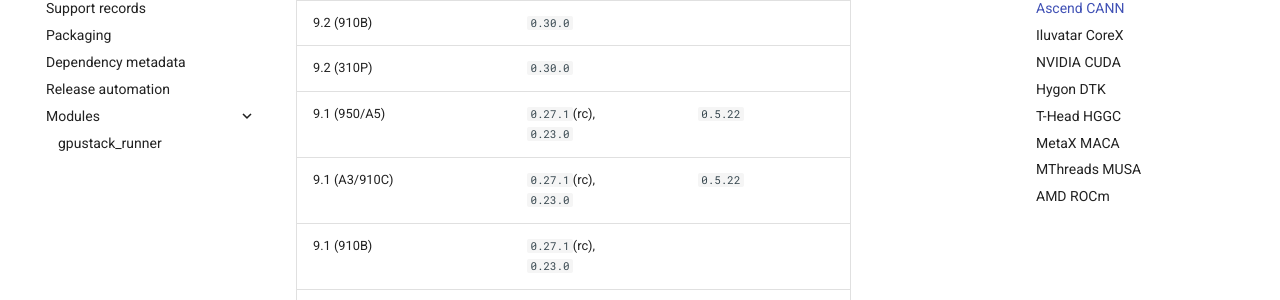
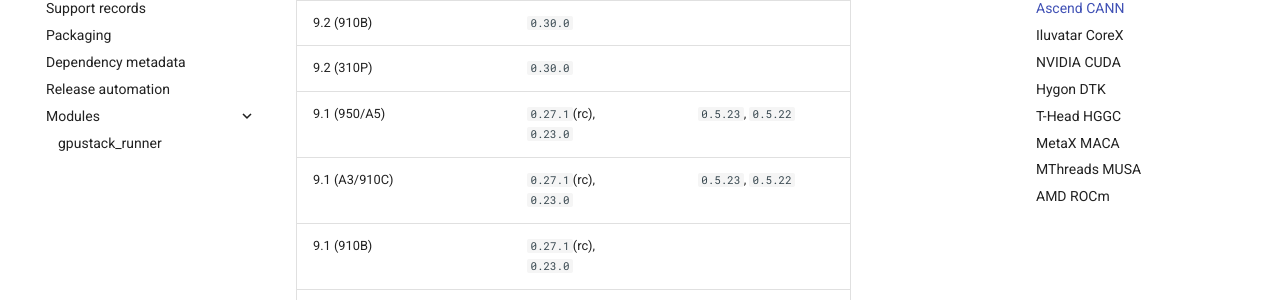
Before and after one commit to gpustack/runner, an MkDocs documentation site: the page built from docs/supported-runners.md, in a window 1280 px wide and 1400 px high, scrolled down 724 px. Shown: the part 154-454 px from the top of the window. Built offline with MkDocs 1.6.1 and Material for MkDocs 9.7.7, drawn with Linux system fonts in a browser that asks for light colours.

Commit message:
docs: align supported runners for sglang 0.5.23
sglang 0.5.23 is published on cuda/13.0, rocm/7.2, and cann/9.1 with
live catalog entries; the public tables still showed 0.5.22. Head the
README cells with 0.5.23 and add it to the matching historical cells.
The cann/vllm 0.30.0 records on runtime 9.1 stay unlisted: their
catalog images are deprecated, and the 9.2 rc2 records have no catalog
entries at all; both need a Pack-owned record fix first.

Signed-off-by: thxCode <thxcode0824@gmail.com>

```diff
--- a/docs/supported-runners.md
+++ b/docs/supported-runners.md
@@ -25,8 +25,8 @@
 | 9.2 (A3/910C)                |           | `0.30.0`                                                                                                          |                                             |
 | 9.2 (910B)                   |           | `0.30.0`                                                                                                          |                                             |
 | 9.2 (310P)                   |           | `0.30.0`                                                                                                          |                                             |
-| 9.1 (950/A5)                 |           | `0.27.1`(rc),<br/> `0.23.0`                                                                             | `0.5.22`                                    |
-| 9.1 (A3/910C)                |           | `0.27.1`(rc),<br/> `0.23.0`                                                                             | `0.5.22`                                    |
+| 9.1 (950/A5)                 |           | `0.27.1`(rc),<br/> `0.23.0`                                                                             | `0.5.23`, `0.5.22`                          |
+| 9.1 (A3/910C)                |           | `0.27.1`(rc),<br/> `0.23.0`                                                                             | `0.5.23`, `0.5.22`                          |
 | 9.1 (910B)                   |           | `0.27.1`(rc),<br/> `0.23.0`                                                                             |                                             |
 | 9.1 (310P)                   |           | `0.27.1`(rc),<br/> `0.23.0`                                                                             |                                             |
 | 9.0 (A3/910C)                |           | `0.20.2`(rc)                                                                         | `0.5.20`, `0.5.18`, <br/>`0.5.15.post1`, `0.5.14`     |
@@ -52,7 +52,7 @@
 
 | CUDA Version <br/> (Variant) | vLLM                                                                                                                                                                                                              | SGLang                                                                                                            | VoxBox   |
 |------------------------------|-------------------------------------------------------------------------------------------------------------------------------------------------------------------------------------------------------------------|-------------------------------------------------------------------------------------------------------------------|----------|
-| 13.0                         | `0.32.0`, `0.31.0`,<br/> `0.30.0`, `0.29.0`,<br/> `0.27.1`, `0.25.1`,<br/> `0.24.0`, `0.22.1`,<br/> `0.21.0`, `0.20.2`,<br/> `0.19.1`, `0.18.1`                                                                                                      | `0.5.22`, `0.5.21`, <br/>`0.5.18`, `0.5.15.post1`, <br/>`0.5.14`, `0.5.12.post1`                                                           |          |
+| 13.0                         | `0.32.0`, `0.31.0`,<br/> `0.30.0`, `0.29.0`,<br/> `0.27.1`, `0.25.1`,<br/> `0.24.0`, `0.22.1`,<br/> `0.21.0`, `0.20.2`,<br/> `0.19.1`, `0.18.1`                                                                                                      | `0.5.23`, `0.5.22`, <br/>`0.5.21`, `0.5.18`, <br/>`0.5.15.post1`, `0.5.14`, <br/>`0.5.12.post1`                                                           |          |
 | 12.9                         | `0.32.0`, `0.31.0`,<br/> `0.29.0`, `0.27.1`,<br/> `0.25.1`, `0.24.0`,<br/> `0.22.1`, `0.21.0`,<br/> `0.20.2`, `0.19.1`,<br/> `0.18.1`, `0.17.1`,<br/> `0.16.0`, `0.15.1`,<br/> `0.14.1`, `0.13.0`,<br/> `0.12.0`, `0.11.2`                 | `0.5.18`, `0.5.15.post1`,<br/> `0.5.14`, `0.5.12.post1`, <br/>`0.5.9`, `0.5.8.post1`, <br/>`0.5.7`, `0.5.6.post2` |          |
 | 12.8                         | `0.17.1`, `0.16.0`, <br/>`0.15.1`, `0.14.1`, <br/>`0.13.0`, `0.12.0`, <br/>`0.11.2`, `0.10.2`                                                                                                                     | `0.5.9`, `0.5.8.post1`, <br/>`0.5.7`, `0.5.6.post2`, <br/>`0.5.5.post3`                                           | `0.0.21` |
 | 12.6                         | `0.15.1`, `0.14.1`, <br/>`0.13.0`, `0.12.0`, <br/>`0.11.2`, `0.10.2`                                                                                                                                              |                                                                                                                   | `0.0.21` |
@@ -92,7 +92,7 @@
 
 | ROCm Version <br/> (Variant) | vLLM                                                                                                          | SGLang                                                    |
 |------------------------------|---------------------------------------------------------------------------------------------------------------|-----------------------------------------------------------|
-| 7.2                          | `0.32.0`, `0.31.0`,<br/> `0.30.0`, `0.29.0`,<br/> `0.27.1`, `0.25.1`,<br/> `0.24.0`, `0.22.1`,<br/> `0.21.0`, `0.20.2`,<br/> `0.19.1`                 | `0.5.22`, `0.5.21`, <br/>`0.5.18`, `0.5.15.post1`, <br/>`0.5.14`, `0.5.12.post1`   |
+| 7.2                          | `0.32.0`, `0.31.0`,<br/> `0.30.0`, `0.29.0`,<br/> `0.27.1`, `0.25.1`,<br/> `0.24.0`, `0.22.1`,<br/> `0.21.0`, `0.20.2`,<br/> `0.19.1`                 | `0.5.23`, `0.5.22`, <br/>`0.5.21`, `0.5.18`, <br/>`0.5.15.post1`, `0.5.14`, <br/>`0.5.12.post1`   |
 | 7.1                          | `0.17.1`                                                                                                      |                                                           |
 | 7.0                          | `0.18.1`, `0.16.0`,<br/> `0.15.1`, `0.14.1`,<br/> `0.13.0`, `0.12.0`,<br/> `0.11.2`                           | `0.5.9`, `0.5.8.post1`, <br/>`0.5.7`, `0.5.6.post2`       |
 | 6.4                          | `0.16.0`, `0.15.1`,<br/> `0.14.1`, `0.13.0`,<br/> `0.12.0`, `0.11.2`,<br/> `0.10.2`                           | `0.5.8.post1`, `0.5.7`, <br/>`0.5.6.post2`, `0.5.5.post3` |
```
Also changed, not shown: README.md (+3 -3 lines).
